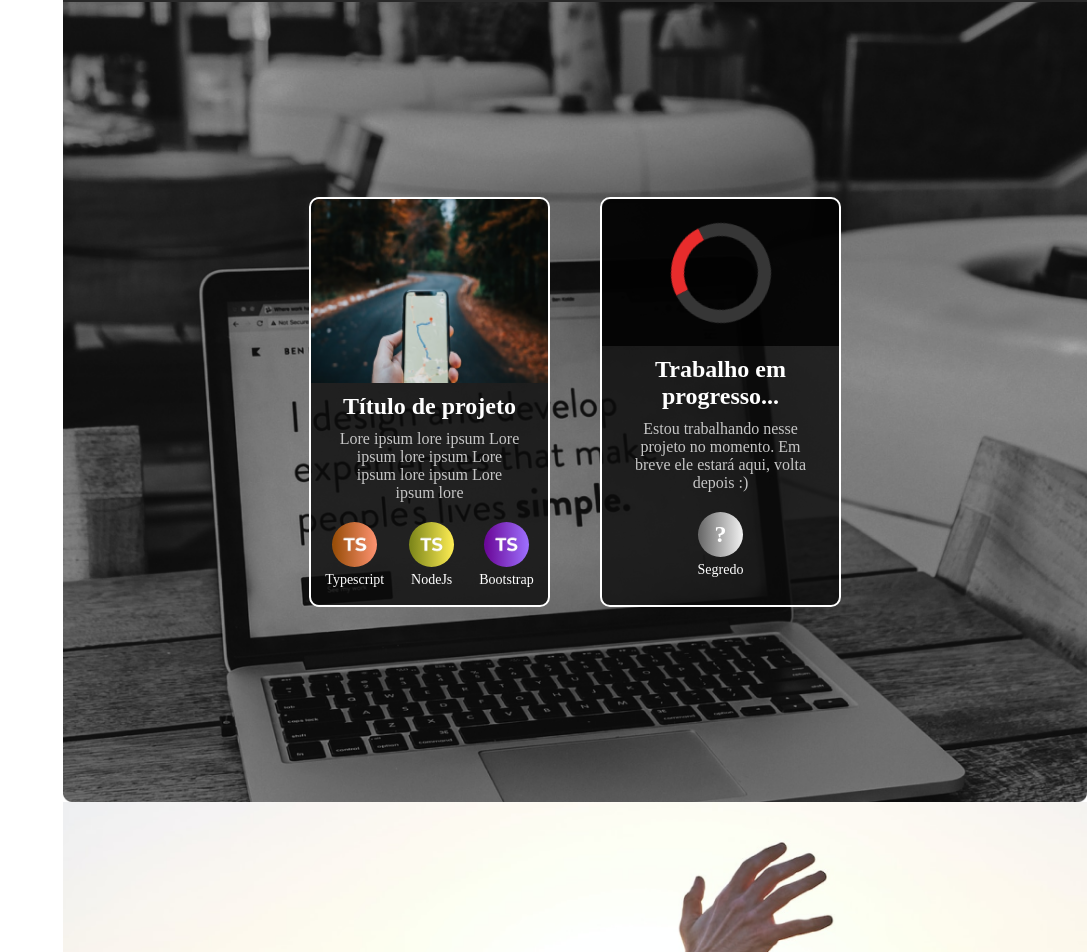
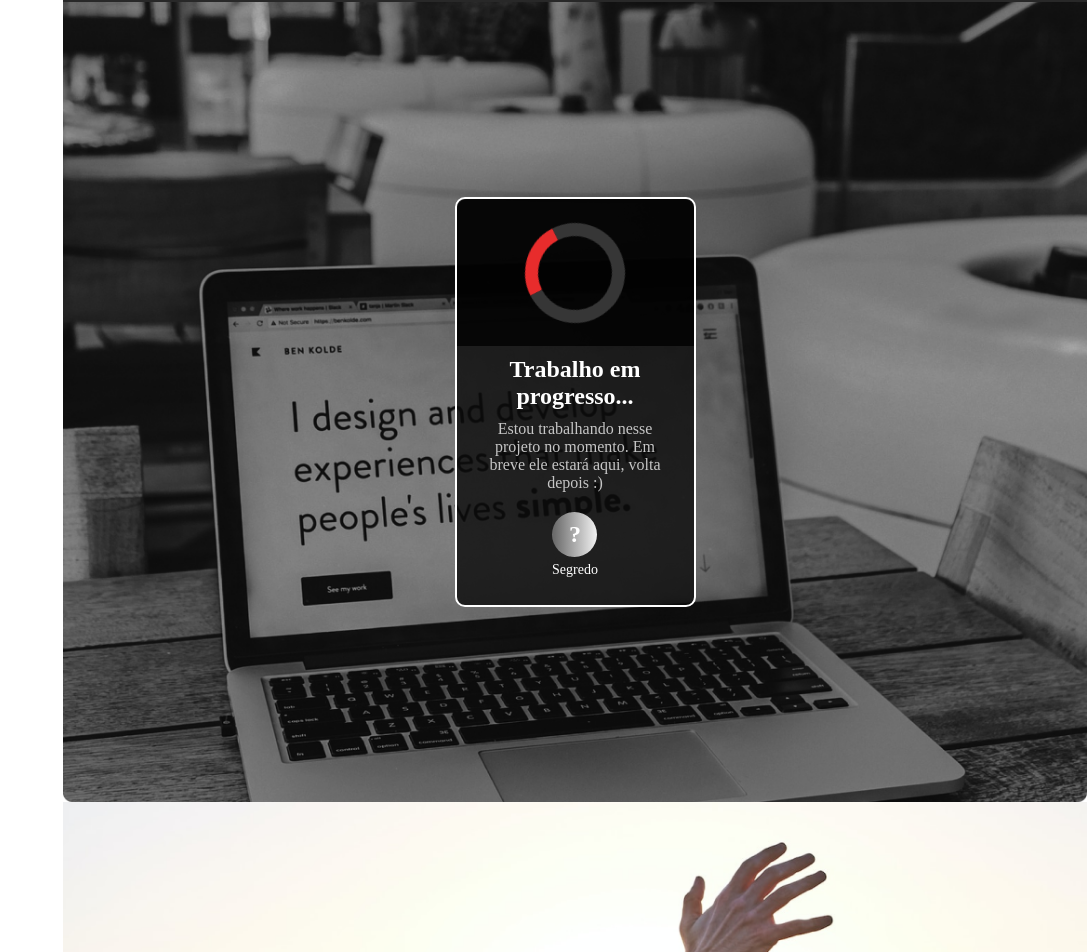
Before and after one commit to Jamajal/Portfolio, a React (Vite) app: page / in a window 1280 px wide. Shown: the part 1598-2550 px from the top of the page, without its empty margins (193-1280 px from the left). Built offline with nearby package versions, Linux system fonts and the light colour scheme; a web font is replaced by a local one.

Commit message:
Add files via upload

```diff
--- a/src/components/Projects/index.jsx
+++ b/src/components/Projects/index.jsx
@@ -6,7 +6,6 @@ import { styles as StyledProject } from './styles';
 const Project = () => {
     return(
         <StyledProject id="third-screen" className="nav-space">
-            <ProjectCard />
             <EmptyCard />
         </StyledProject>
     )
```
